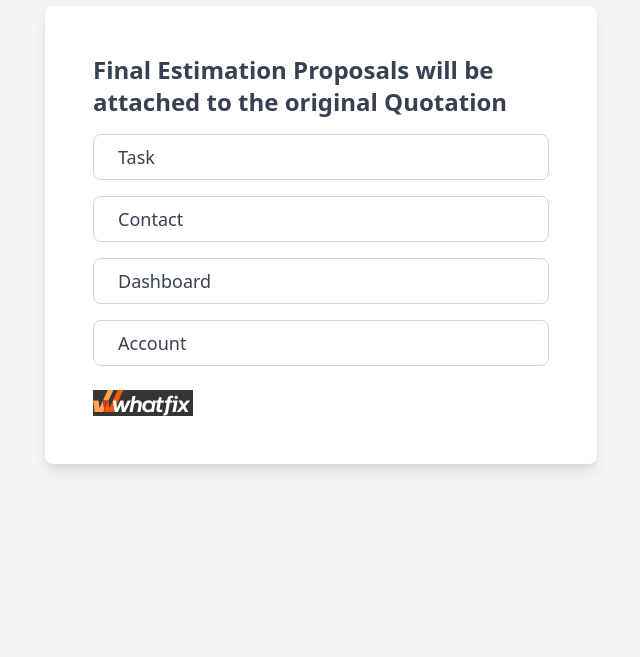
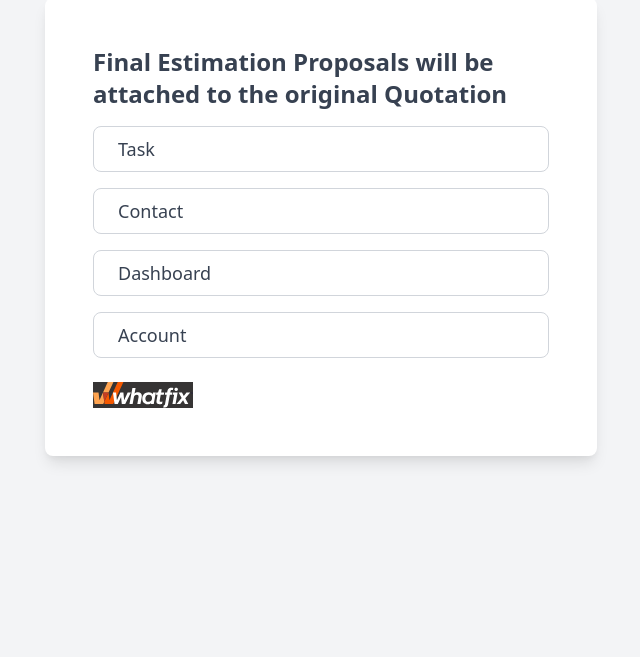
Before and after one commit to dipanshuLpu/usecase, a plain HTML site: page index.html in a window 1280 px wide. Shown: the part 199-856 px from the top of the page, without its empty margins (319-959 px from the left). Drawn offline with nearby package versions, Linux system fonts and the light colour scheme.

Commit message:
Update index.html

```diff
--- a/index.html
+++ b/index.html
@@ -31,7 +31,7 @@
         </h1>
 
 
-        <div class="bg-white p-12 rounded-lg shadow-lg w-full mt-8">
+        <div class="bg-white p-12 rounded-lg shadow-lg w-full mt-4">
 
 
           <div v-if="idx < count">
```
